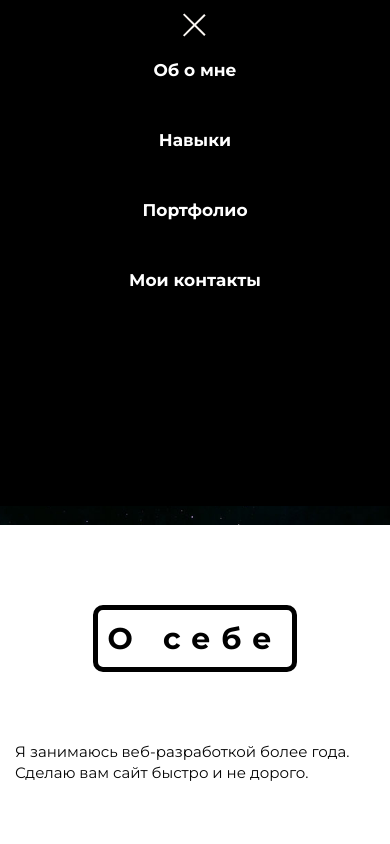
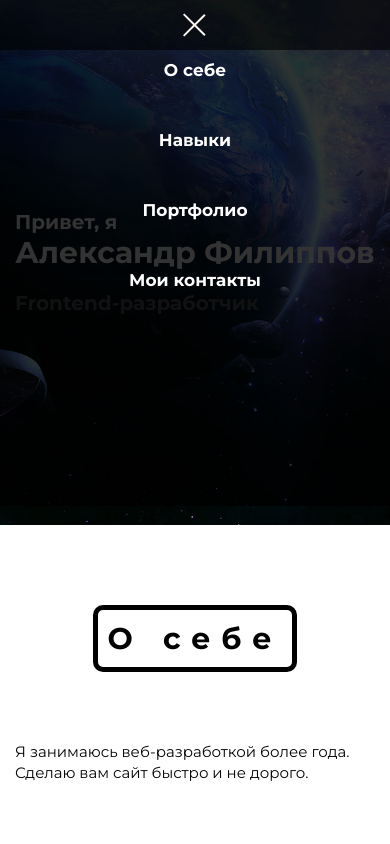
Before and after one commit to AF-1999/portfolio, a plain HTML site: page index.html in a window 390 px wide. Both pictures are taken after a click on the element 195 px from the left and 25 px from the top of the page. Shown: the top 844 px of the page. Drawn offline with Linux system fonts and the light colour scheme.

Commit message:
Add files via upload

```diff
--- a/css/style.css
+++ b/css/style.css
@@ -353,7 +353,7 @@ header .wrapper{
         z-index: 50;
         overflow-y: auto;
         padding: 50px 40px;
-        background-color: #000;
+        background-color: rgba(0, 0, 0, 0.8);
     }
 
     .header__list{
--- a/index.html
+++ b/index.html
@@ -13,7 +13,7 @@
             <nav class="header__nav">
                 <ul class="header__list">
                     <li class="header__item">
-                        <a href="#about" class="header__link">Об о мне</a>
+                        <a href="#about" class="header__link">О себе</a>
                     </li>
                     <li class="header__item">
                         <a href="#skills" class="header__link">Навыки</a>
@@ -140,7 +140,14 @@
         document.querySelector(".burger").addEventListener("click", function(){
             this.classList.toggle("active");
             document.querySelector(".header__nav").classList.toggle("open");
-        })
+        });
+
+        window.addEventListener('scroll', () => {
+            if (window.scrollY > 100 && document.querySelector(".header__nav").classList.contains('open')) {
+                document.querySelector(".burger").classList.remove("active");
+                document.querySelector(".header__nav").classList.remove('open');
+            }
+            });
     </script>
 </body>
 </html>
```
